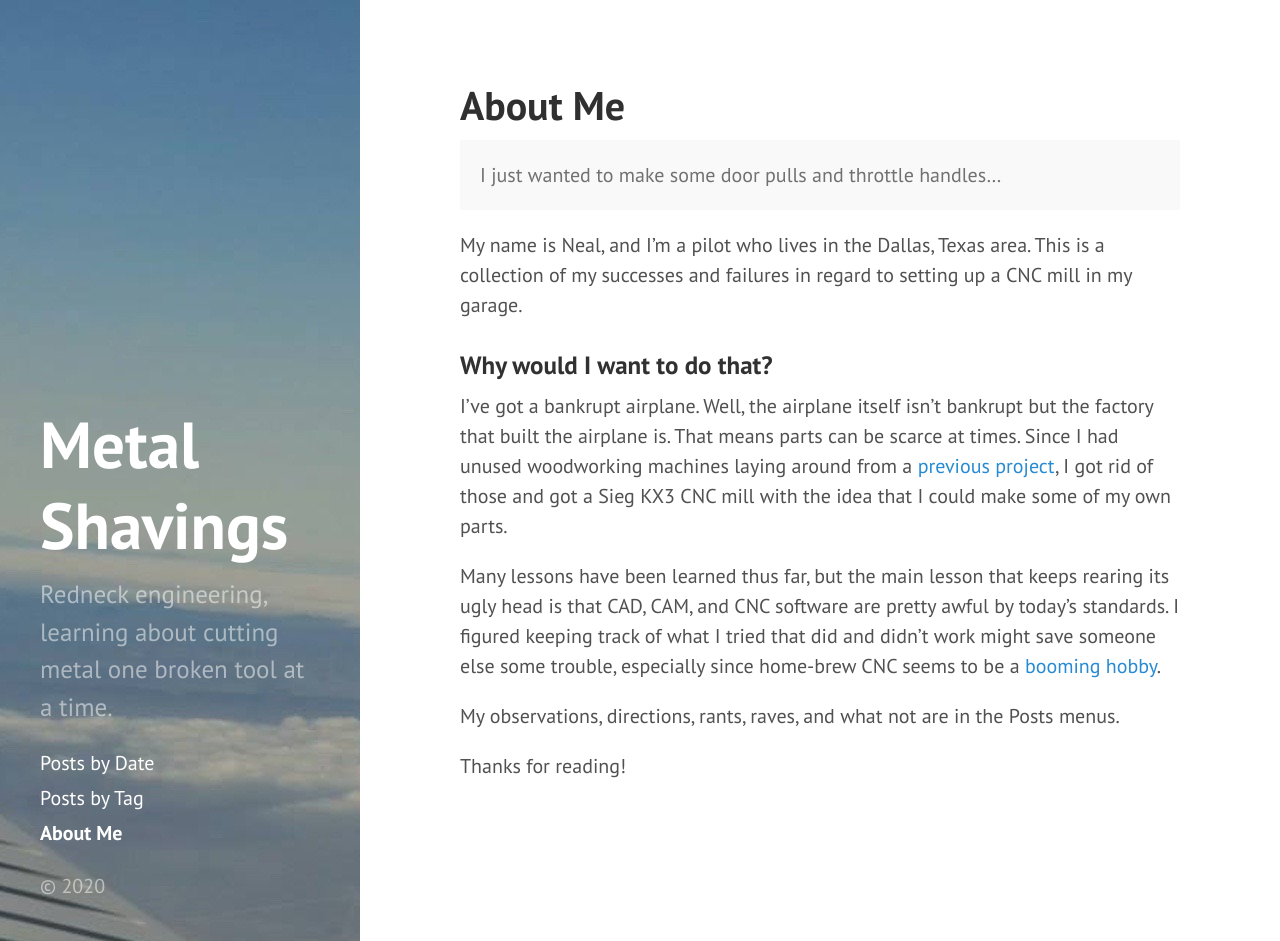
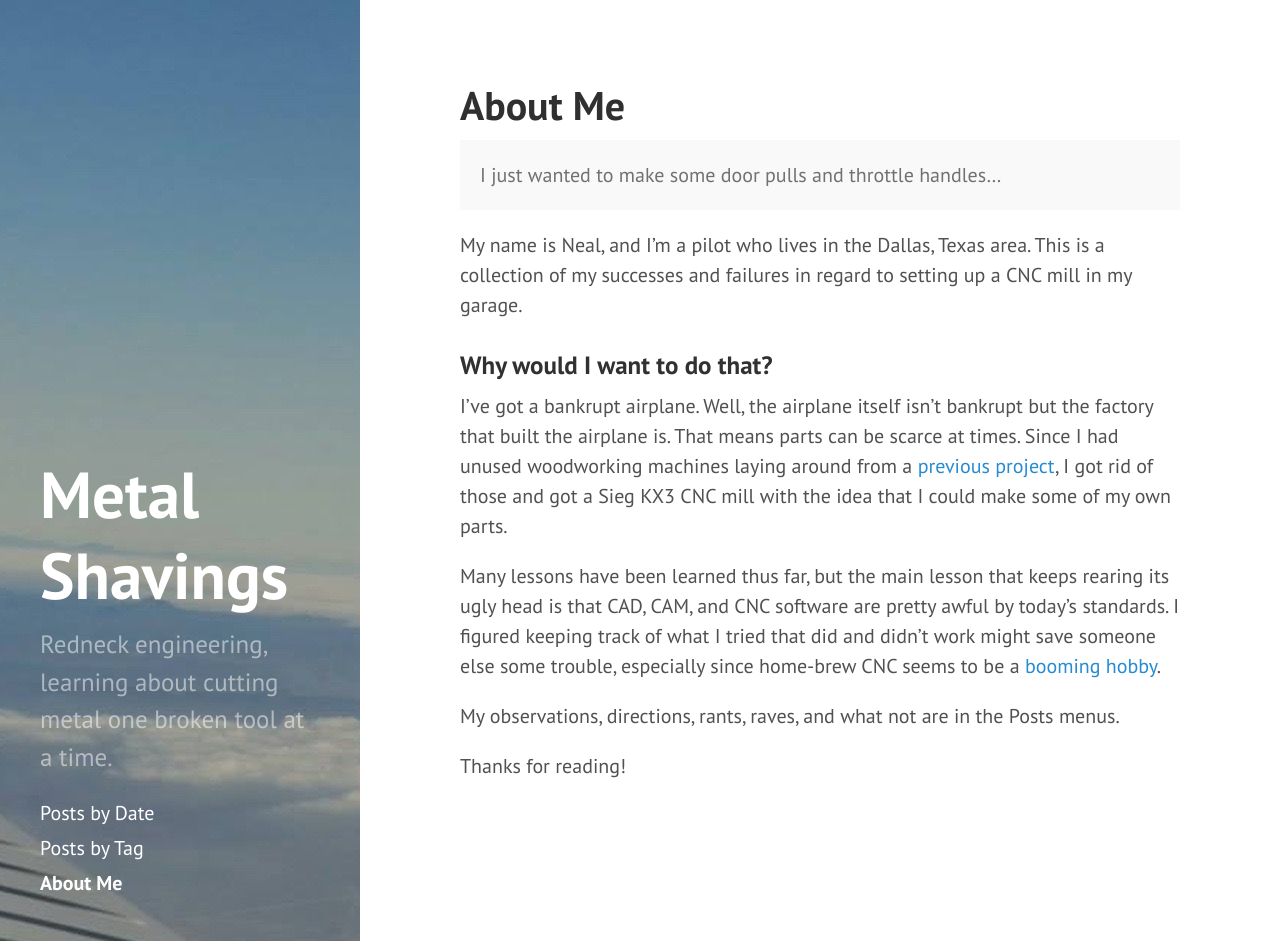
Before and after one commit to metalshavings/metalshavings, a Jekyll site: the page built from index.md, in a window 1280 px wide and 941 px high. Built offline with Jekyll 4.4.1, drawn with Linux system fonts in a browser that asks for light colours.

Commit message:
Update sidebar.html

```diff
--- a/_includes/sidebar.html
+++ b/_includes/sidebar.html
@@ -26,7 +26,5 @@
       {% endfor %}
 
     </nav>
-
-    <p>&copy; {{ site.time | date: '%Y' }}</p>
   </div>
 </div>
```
